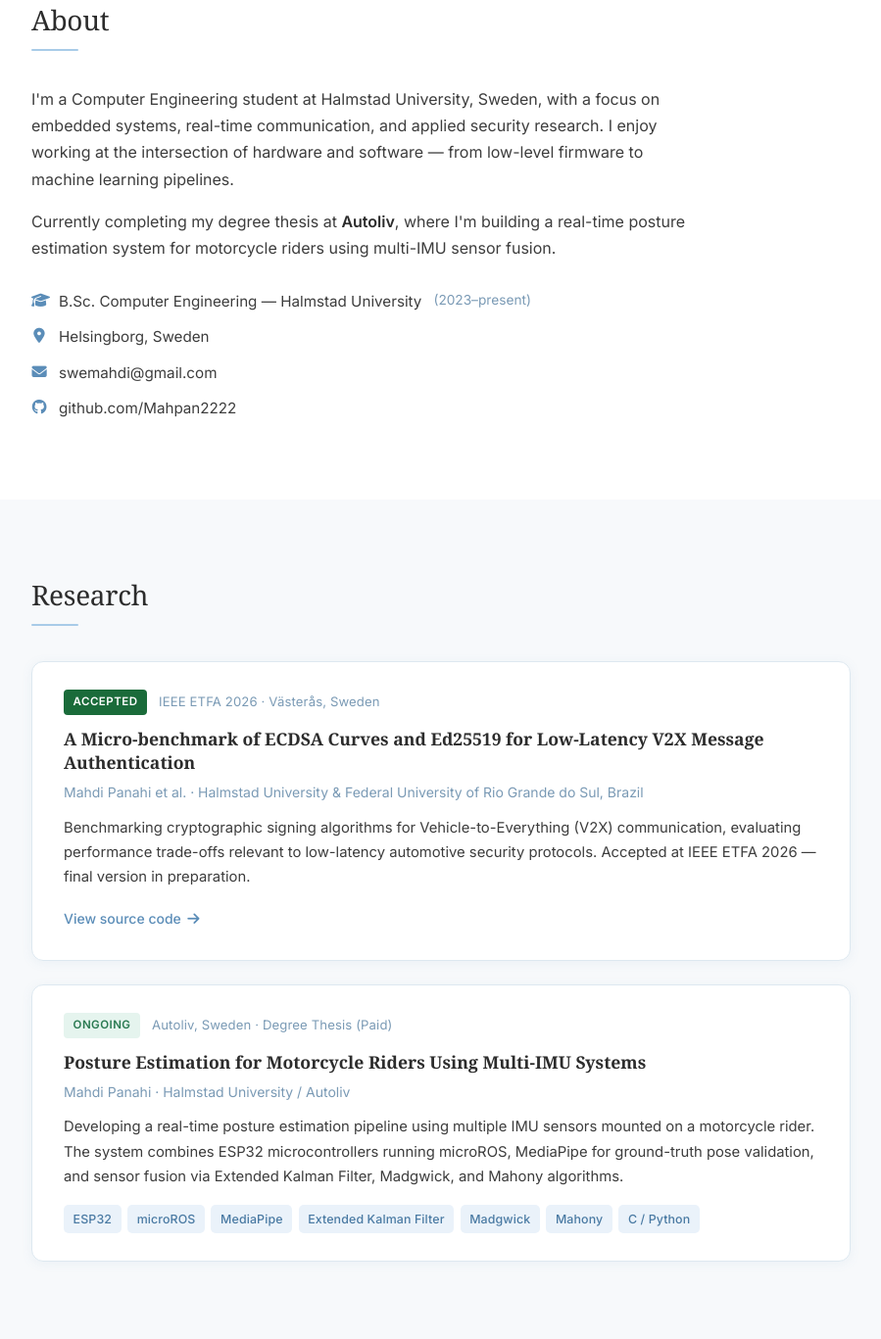
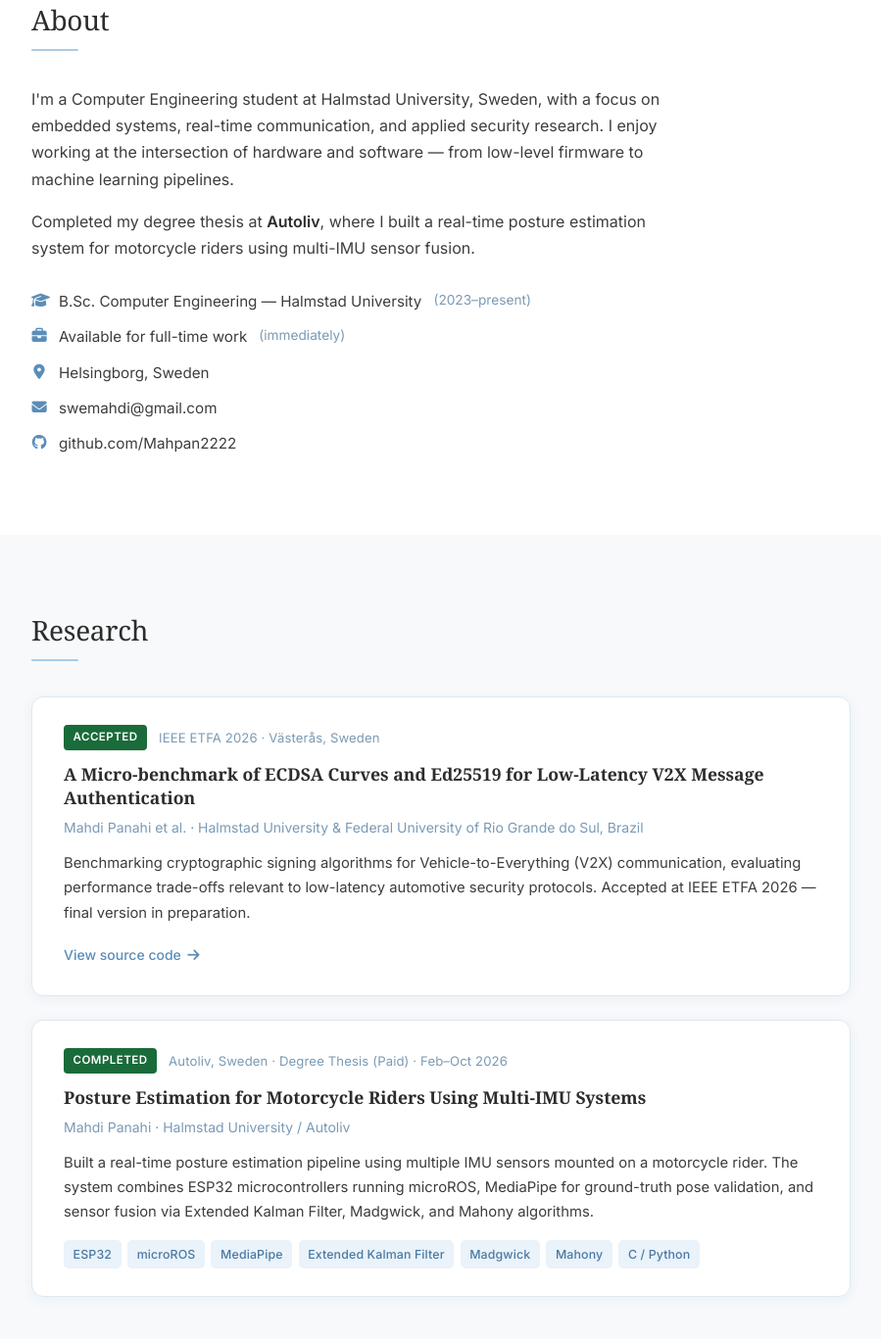
Before and after one commit to Mahpan2222/portfolio, a plain HTML site: page index.html in a window 1280 px wide. Shown: the part 877-2244 px from the top of the page at 98% size, without its empty margins (190-1089 px from the left). Drawn offline with Linux system fonts and the light colour scheme.

Commit message:
Mark the degree thesis as completed and show availability
The thesis at Autoliv has been approved, so the site no longer describes it as
ongoing. Remaining coursework means the degree itself is still in progress, so
the education entry stays at 2023–present.

- Thesis card: "Ongoing" badge becomes "Completed", venue line carries the
  Feb–Oct 2026 period, description moves to past tense
- About section: "Currently completing my degree thesis" becomes "Completed my
  degree thesis", with the rest of the sentence in past tense
- About details: new "Available for full-time work (immediately)" entry, the
  first thing a recruiter looks for and previously absent
- og:description mentions the thesis as completed
- badge--completed shares the existing badge--accepted styling in both themes

Verified with Chromium: badge, venue and copy render in light and dark, no 404s,
no JS errors.

Co-Authored-By: Claude Opus 5 <noreply@anthropic.com>
Claude-Session: https://claude.ai/code/session_01GpX4qDH8XmNqZF1ERVDorQ

```diff
--- a/css/style.css
+++ b/css/style.css
@@ -872,12 +872,14 @@ html[data-theme="dark"] .badge--ongoing {
   color: #4DBF87;
 }
 
+.badge--completed,
 .badge--accepted {
   background-color: #1a6b3a;
   color: #ffffff;
   font-weight: 600;
 }
 
+html[data-theme="dark"] .badge--completed,
 html[data-theme="dark"] .badge--accepted {
   background-color: #1f8a4a;
   color: #ffffff;
--- a/index.html
+++ b/index.html
@@ -9,7 +9,7 @@
   <!-- Open Graph: link previews on LinkedIn, email, social -->
   <meta property="og:type" content="website" />
   <meta property="og:title" content="Mahdi Panahi — Computer Engineering | Embedded Systems & Research" />
-  <meta property="og:description" content="Computer Engineering student at Halmstad University. Co-author of an IEEE ETFA 2026 paper on V2X security, degree thesis at Autoliv, and hands-on embedded systems projects." />
+  <meta property="og:description" content="Computer Engineering student at Halmstad University. Co-author of an IEEE ETFA 2026 paper on V2X security, a completed degree thesis at Autoliv, and hands-on embedded systems projects." />
   <meta property="og:url" content="https://mahdi-panahi.vercel.app/" />
   <meta property="og:image" content="https://mahdi-panahi.vercel.app/assets/images/drone-campus.png" />
   <meta name="twitter:card" content="summary_large_image" />
@@ -108,14 +108,18 @@
           firmware to machine learning pipelines.
         </p>
         <p>
-          Currently completing my degree thesis at <strong>Autoliv</strong>, where I'm building
-          a real-time posture estimation system for motorcycle riders using multi-IMU sensor fusion.
+          Completed my degree thesis at <strong>Autoliv</strong>, where I built a real-time
+          posture estimation system for motorcycle riders using multi-IMU sensor fusion.
         </p>
 
         <ul class="about-details">
           <li>
             <i class="fas fa-graduation-cap"></i>
             B.Sc. Computer Engineering — Halmstad University <span class="date-label">(2023–present)</span>
+          </li>
+          <li>
+            <i class="fas fa-briefcase"></i>
+            Available for full-time work <span class="date-label">(immediately)</span>
           </li>
           <li>
             <i class="fas fa-map-marker-alt"></i>
@@ -169,8 +173,8 @@
       <!-- Thesis Card -->
       <article class="research-card fade-in-up">
         <div class="research-meta">
-          <span class="badge badge--ongoing">Ongoing</span>
-          <span class="research-venue">Autoliv, Sweden · Degree Thesis (Paid)</span>
+          <span class="badge badge--completed">Completed</span>
+          <span class="research-venue">Autoliv, Sweden · Degree Thesis (Paid) · Feb–Oct 2026</span>
         </div>
         <h3 class="research-title">
           Posture Estimation for Motorcycle Riders Using Multi-IMU Systems
@@ -179,7 +183,7 @@
           Mahdi Panahi · Halmstad University / Autoliv
         </p>
         <p class="research-description">
-          Developing a real-time posture estimation pipeline using multiple IMU sensors mounted
+          Built a real-time posture estimation pipeline using multiple IMU sensors mounted
           on a motorcycle rider. The system combines ESP32 microcontrollers running microROS,
           MediaPipe for ground-truth pose validation, and sensor fusion via Extended Kalman Filter,
           Madgwick, and Mahony algorithms.
```
